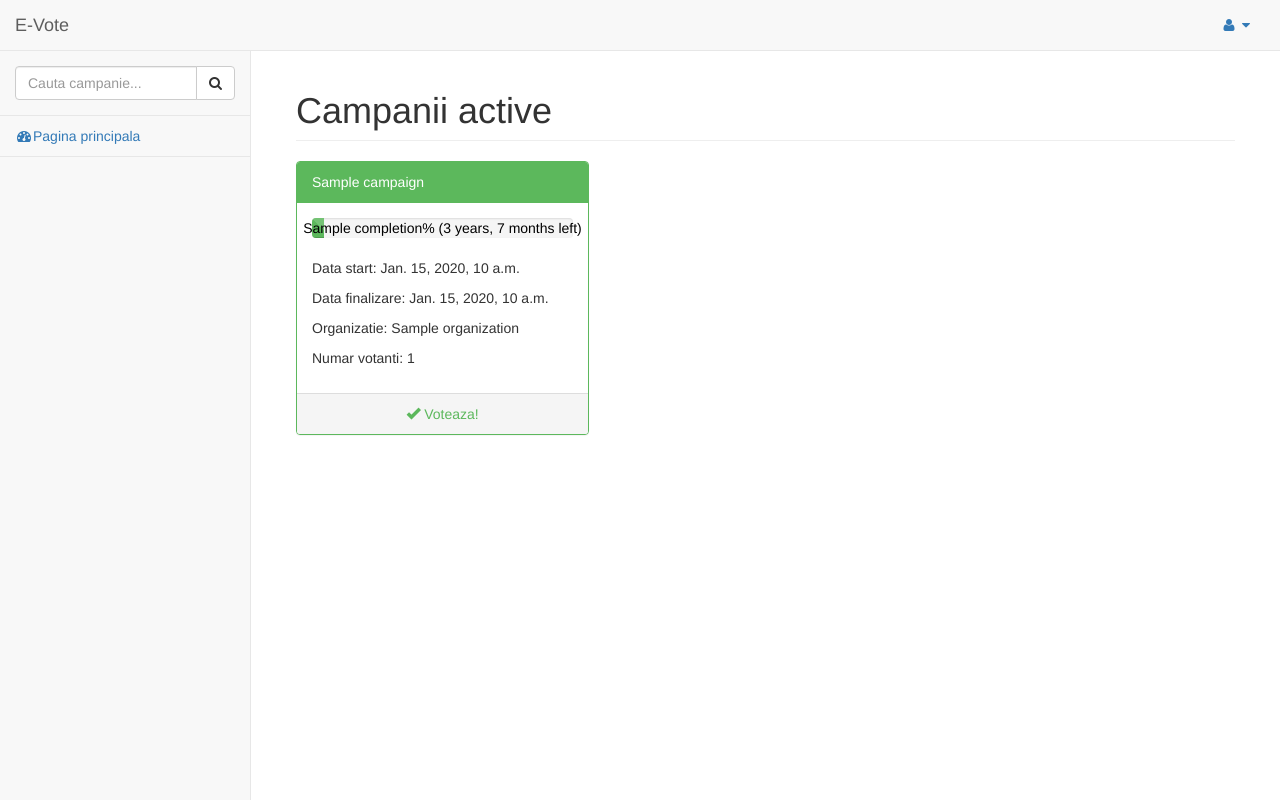
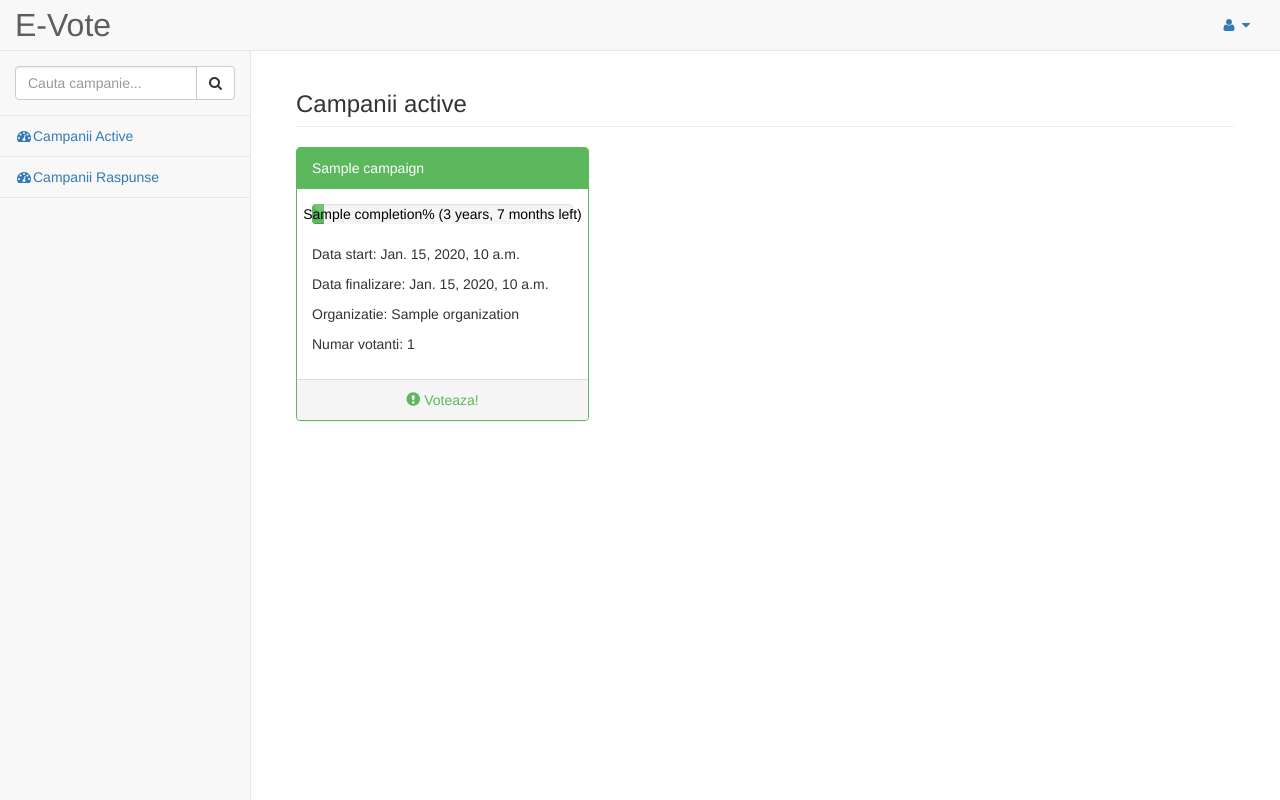
Before and after one commit to TatianaCostache/e-voting, a Django app: template evote/base/templates/dashboard.html in a window 1280 px wide. Run offline with Django 3.2, Linux system fonts and the light colour scheme; the template is opened without the code that fills it: most values are stand-ins (such as "Sample title", 1, 10 or a date in 2020); some libraries are stand-ins or nearby versions.

Commit message:
added voter campaigns

```diff
--- a/evote/base/templates/blank.html
+++ b/evote/base/templates/blank.html
@@ -62,7 +62,7 @@
                     <span class="icon-bar"></span>
                     <span class="icon-bar"></span>
                 </button>
-                <a class="navbar-brand" href="/">E-Vote</a>
+                <a class="navbar-brand" href="/" style="font-size: 32px;">E-Vote</a>
             </div>
             <!-- /.navbar-header -->
 
@@ -122,7 +122,10 @@
                             <!-- /input-group -->
                         </li>
                         <li>
-                            <a href="/dashboard/"><i class="fa fa-dashboard fa-fw"></i>Pagina principala</a>
+                            <a href="/dashboard/"><i class="fa fa-dashboard fa-fw"></i>Campanii Active</a>
+                        </li>
+                        <li>
+                            <a href="/my-campaigns/"><i class="fa fa-dashboard fa-fw"></i>Campanii Raspunse</a>
                         </li>
                         {% include 'left-pane.html' %}
                     </ul>
--- a/evote/base/templates/campaign.html
+++ b/evote/base/templates/campaign.html
@@ -21,9 +21,9 @@
                                 <div class="row">
                                     <div class="col-md-6">
                                         {% if campaign.id %}
-                                            <input id="campaign-name" class="form-control" value="{{ campaign.name }}" {% if campaign.state != 'DRAFT' %} disabled {% endif %} required>
+                                            <input id="campaign-name" type="text" class="form-control" value="{{ campaign.name }}" {% if campaign.state != 'DRAFT' %} disabled {% endif %} required>
                                         {% else %}
-                                            <input id="campaign-name" class="form-control" placeholder="Numele campaniei"  required>
+                                            <input id="campaign-name" type="text" class="form-control" placeholder="Numele campaniei"  required>
                                         {% endif %}
                                         <div class="help-block with-errors"></div>
                                     </div>
--- a/evote/base/templates/dashboard.html
+++ b/evote/base/templates/dashboard.html
@@ -4,7 +4,7 @@
 {% block content %}
             <div class="row">
                 <div class="col-lg-12">
-                    <h1 class="page-header">Campanii active</h1>
+                    <h3 class="page-header">Campanii active</h3>
                 </div>
                 <!-- /.col-lg-12 -->
             </div>
@@ -34,9 +34,13 @@
                                 <p>Numar votanti: {{ campaign.count_voters }}</p>
                             </div>
                             <div class="panel-footer" align="center">
-                                <a href="/vote/?campaign_id={{ campaign.pk }}">
-                                    <i class="glyphicon glyphicon-ok"></i> Voteaza!
-                                </a>
+                                {% if not campaign.voted %}
+                                    <a href="/vote/?campaign_id={{ campaign.pk }}">
+                                        <i class="glyphicon glyphicon-exclamation-sign"></i> Voteaza!
+                                    </a>
+                                {% else %}
+                                    <i class="glyphicon glyphicon-ok"></i> Ai votat deja.
+                                {% endif %}
                             </div>
                         </div>
                     </div>
--- a/evote/base/templates/left-pane.html
+++ b/evote/base/templates/left-pane.html
@@ -1,6 +1,6 @@
 {% if request.user.profile.organization.all %}
     <li>
-        <a href="/organization-campaigns/"><i class="fa fa-wrench fa-fw"></i>Panou control</a>
+        <a href="/organization-campaigns/"><i class="fa fa-wrench fa-fw"></i>Administrare</a>
     </li>
     <li>
         <a href="#"><i class="fa fa-bar-chart-o fa-fw"></i>Campaniile mele <span class="fa arrow"></span></a>
--- a/evote/base/templates/voting.html
+++ b/evote/base/templates/voting.html
@@ -44,8 +44,8 @@
 
                 <hr style="background-color:#555;">
 
-                <button type="submit" class="btn btn-info">Submit Button</button>
-                <button type="reset" class="btn btn-danger">Reset Button</button>
+                <button type="submit" class="btn btn-default">Trimite</button>
+                <button type="reset" class="btn btn-default">Anuleaza</button>
                 </form>
 
             </div>
--- a/evote/base/urls.py
+++ b/evote/base/urls.py
@@ -22,6 +22,7 @@ urlpatterns = [
     url(r'^logout/$', auth_views.logout, {'template_name': 'logout.html'}),
     url(r'^dashboard/$', voting_views.dashboard, name='dashboard'),
     url(r'^organization-campaigns/', voting_views.adm_dashboard, name='adm_dashboard'),
+    url(r'^my-campaigns/', voting_views.my_dashboard, name='my_dashboard'),
     url(r'^campaign-edit/archive/', voting_views.archive_campaign, name='archive_campaign'),
     url(r'^campaign-edit/', voting_views.campaign, name='campaign'),
     url(r'^profile/$', voting_views.profile, name='profile'),
```
Also changed, not shown: evote/base/templates/adm_dashboard.html (+6 -3 lines), evote/base/templates/edit_questions.html (+12 -1 lines), evote/voting/views.py (+23 -2 lines).
